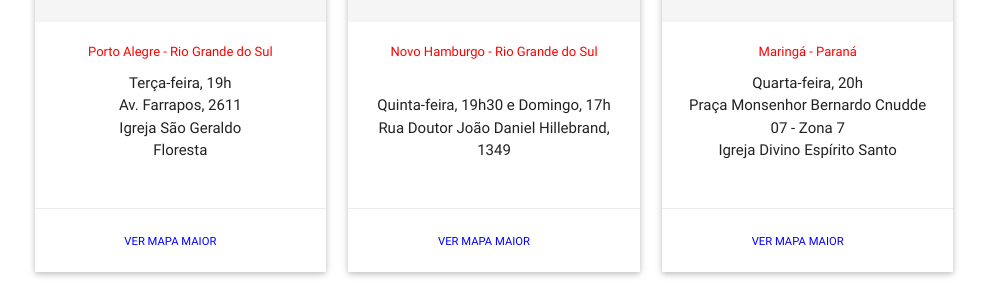
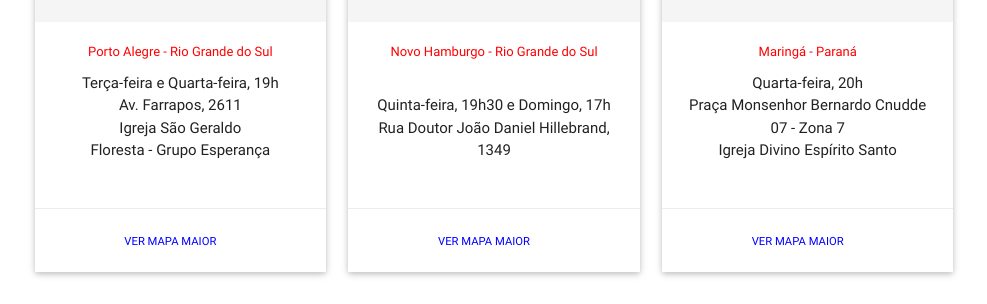
Before and after one commit to jog-anon/joganon.github.io, an Astro site: page /endereco in a window 1280 px wide. Shown: the part 2030-2334 px from the top of the page, without its empty margins (146-1133 px from the left). Built offline with nearby package versions, Linux system fonts and the light colour scheme; Astro itself is replaced by a stand-in of ours.

Commit message:
novo horario porto

```diff
--- a/src/pages/endereco.astro
+++ b/src/pages/endereco.astro
@@ -254,8 +254,8 @@ import BaseLayout from '../layouts/BaseLayout.astro';
 							</div>
 							<div class="card-content">
 								<p style="color: red;">Porto Alegre - Rio Grande do Sul</p>
-								Terça-feira, 19h<br> Av. Farrapos, 2611<br> Igreja São Geraldo<br>
-								Floresta<br>
+								Terça-feira e Quarta-feira, 19h<br> Av. Farrapos, 2611<br> Igreja São Geraldo<br>
+								Floresta - Grupo Esperança<br>
 							</div>
 							<div class="card-action">
 								<small><a href="https://goo.gl/maps/PsvK9eDeJr52"
```
